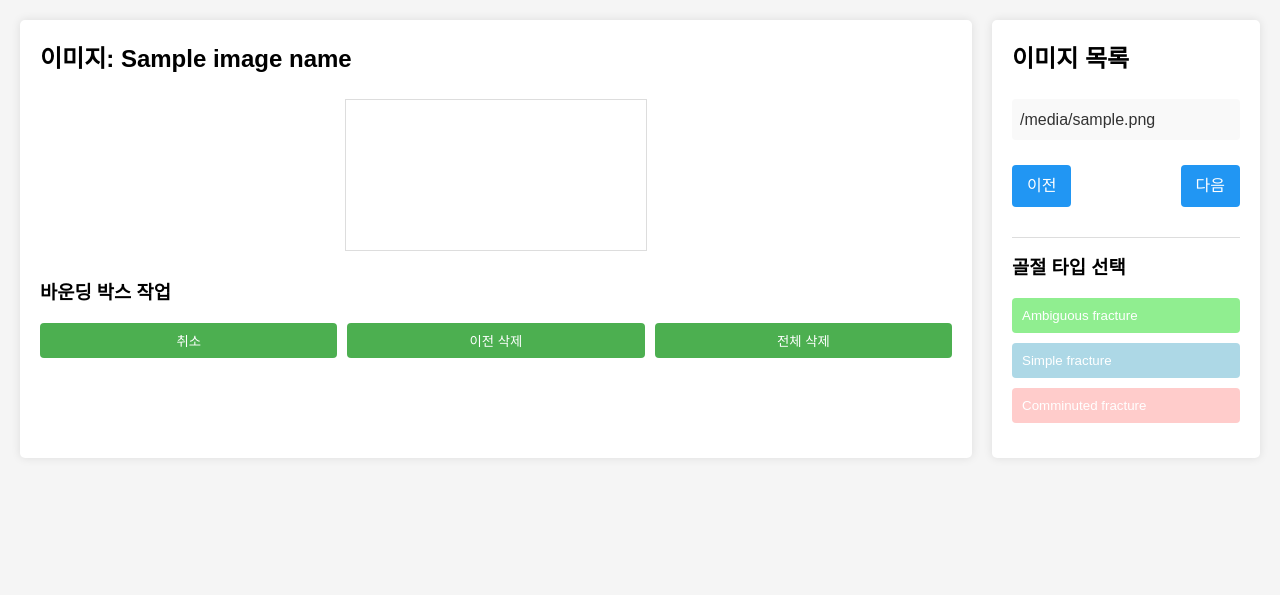
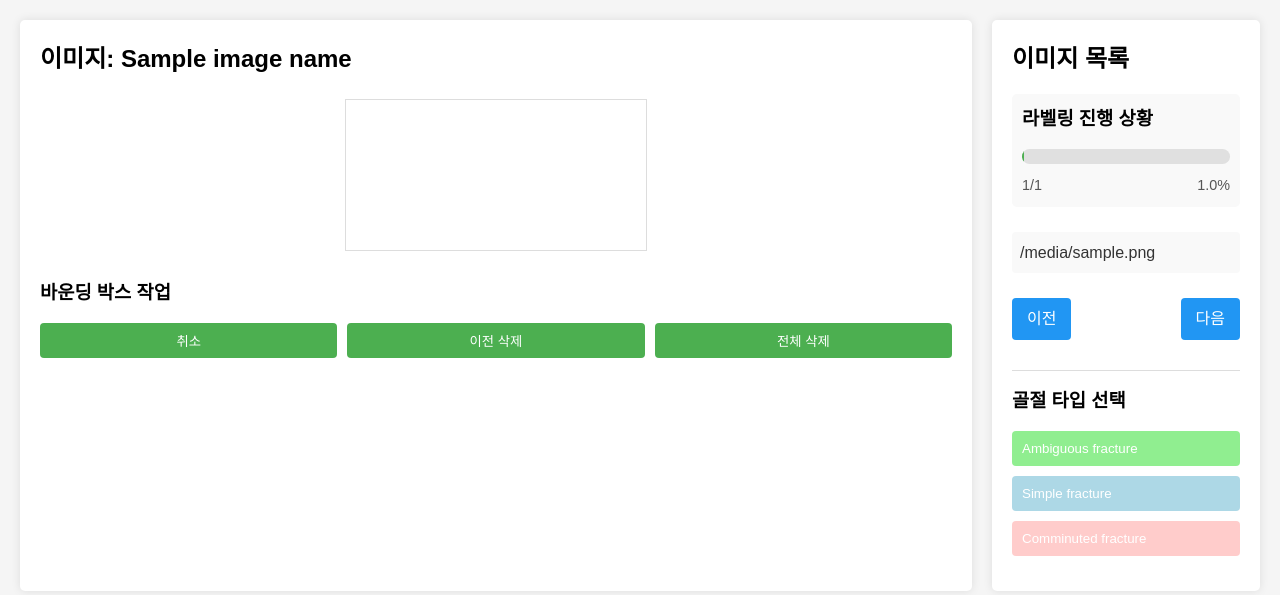
Before and after one commit to HalloweenGemini/fracture-labeling-scoring, a Flask app: template templates/main.html in a window 1280 px wide. Shown: the part 97-692 px from the top of the page. Run offline with Flask 3, Linux system fonts and the light colour scheme; the template is opened without the code that fills it: most values are stand-ins (such as "Sample title", 1, 10 or a date in 2020); a map, chart or similar area stays blank.

Commit message:
progress bar

```diff
--- a/app.py
+++ b/app.py
@@ -102,11 +102,21 @@
 
     current_bboxes = app_state.bboxes.get(current_image, [])
 
+    # 모든 이미지의 라벨 상태 확인
+    bboxes_status = {}
+    for img_name in image_names:
+        label_name = os.path.splitext(img_name)[0] + '.txt'
+        label_path = os.path.join(get_labels_path(app_state.selected_id), label_name)
+        bboxes_status[img_name] = os.path.exists(label_path) and os.path.getsize(label_path) > 0
+
     # 경과 시간 계산
     elapsed_time = int(time.time() - app_state.start_time)
     minutes = elapsed_time // 60
     seconds = elapsed_time % 60
     timer = f"{minutes:02d}:{seconds:02d}"
+
+    # 라벨링 진행 상황 계산
+    labeled_count, total_images, progress_percent = get_labeling_progress(app_state.selected_id)
 
     return render_template(
         'main.html',
@@ -116,7 +126,12 @@
         image_list=image_names,
         current_idx=app_state.current_image_idx,
         bboxes=json.dumps(current_bboxes),
-        timer=timer
+        timer=timer,
+        labeled_count=labeled_count,
+        total_images=total_images,
+        progress_percent=progress_percent,
+        bboxes_status=bboxes_status,
+        app_state=app_state  # 라벨 상태를 위해 app_state 전달
     )
 
 @app.route('/next_image')
@@ -245,6 +260,33 @@
 
     return jsonify({'status': 'success'})
 
+def get_labeling_progress(user_id):
+    """사용자 ID에 대한 라벨링 진행 상황 계산"""
+    # 전체 이미지 목록
+    image_files = sorted(glob.glob(os.path.join(images_path, "*.png")))
+    total_images = len(image_files)
+
+    if total_images == 0:
+        return 0, 0, 0  # 이미지가 없는 경우
+
+    # 라벨이 있는 이미지 수 계산
+    labels_path = get_labels_path(user_id)
+    labeled_count = 0
+
+    for img_file in image_files:
+        img_name = os.path.basename(img_file)
+        label_name = os.path.splitext(img_name)[0] + '.txt'
+        label_path = os.path.join(labels_path, label_name)
+
+        # 라벨 파일이 존재하고 내용이 있는지 확인
+        if os.path.exists(label_path) and os.path.getsize(label_path) > 0:
+            labeled_count += 1
+
+    # 진행률 계산
+    progress_percent = (labeled_count / total_images) * 100
+
+    return labeled_count, total_images, progress_percent
+
 if __name__ == '__main__':
     # 기본 폴더 생성
     os.makedirs(images_path, exist_ok=True)
--- a/static/css/style.css
+++ b/static/css/style.css
@@ -214,3 +214,40 @@
 .bbox-controls button {
     flex: 1;
 }
+
+/* Progress Bar 스타일 */
+.progress-container {
+    margin: 15px 0 20px;
+    padding: 10px;
+    background-color: #f9f9f9;
+    border-radius: 5px;
+}
+
+.progress-bar-container {
+    width: 100%;
+    height: 15px;
+    background-color: #e0e0e0;
+    border-radius: 10px;
+    overflow: hidden;
+    margin: 10px 0;
+}
+
+.progress-bar {
+    height: 100%;
+    background-color: #4CAF50;
+    border-radius: 10px;
+    transition: width 0.3s ease;
+}
+
+.progress-info {
+    display: flex;
+    justify-content: space-between;
+    font-size: 0.9em;
+    color: #555;
+}
+
+.labeled-marker {
+    margin-left: 5px;
+    color: #4CAF50;
+    font-weight: bold;
+}
--- a/templates/main.html
+++ b/templates/main.html
@@ -35,10 +35,26 @@
 
         <div class="sidebar">
             <h2>이미지 목록</h2>
+
+            <!-- 진행 상황 정보 추가 -->
+            <div class="progress-container">
+                <h3>라벨링 진행 상황</h3>
+                <div class="progress-bar-container">
+                    <div class="progress-bar" style="width: {{ progress_percent }}%;"></div>
+                </div>
+                <div class="progress-info">
+                    <span>{{ labeled_count }}/{{ total_images }}</span>
+                    <span>{{ "%.1f"|format(progress_percent) }}%</span>
+                </div>
+            </div>
+
             <div class="image-list">
                 {% for img in image_list %}
                 <a href="{{ url_for('select_image', idx=loop.index0) }}" class="image-item {% if loop.index0 == current_idx %}active{% endif %}">
                     {{ img }}
+                    {% if img in bboxes_status and bboxes_status[img] %}
+                    <span class="labeled-marker">✓</span>
+                    {% endif %}
                 </a>
                 {% endfor %}
             </div>
@@ -358,6 +374,16 @@
 
         // 디버깅 정보
         console.log("스크립트 로드 완료");
+
+        // JSON 형식의 라벨링 상태를 파싱
+        const bboxesStatus = {};
+        {% for img in image_list %}
+            {% if img in app_state.bboxes and app_state.bboxes[img]|length > 0 %}
+                bboxesStatus["{{ img }}"] = true;
+            {% else %}
+                bboxesStatus["{{ img }}"] = false;
+            {% endif %}
+        {% endfor %}
     </script>
 </body>
 </html>
```
Also changed, not shown: 1 other file.
